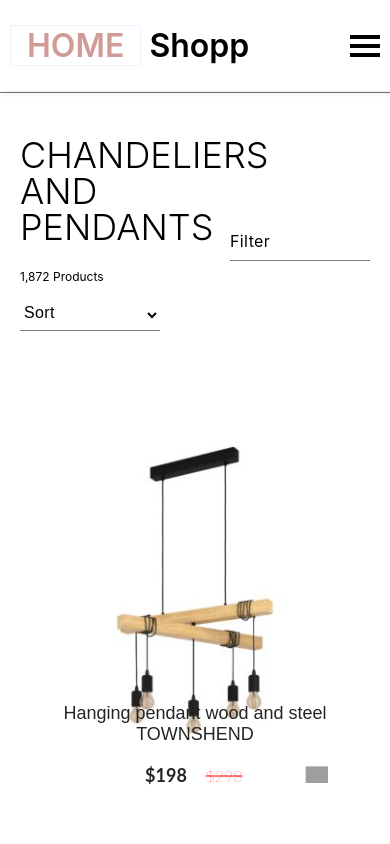
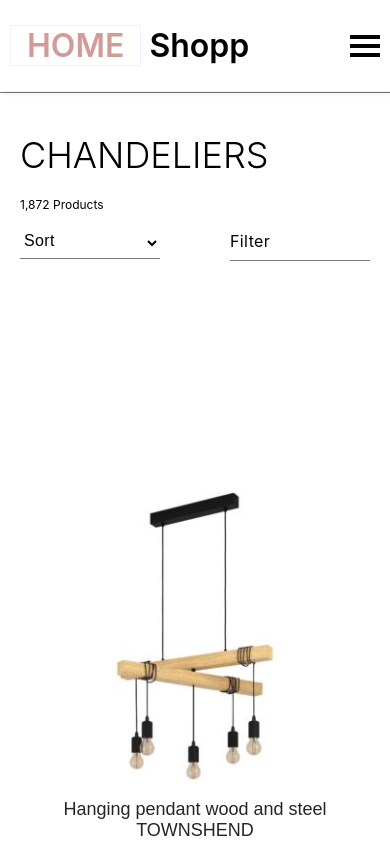
Before and after one commit to vikiradeva91/shop, a SvelteKit app: page / in a window 390 px wide. Shown: the top 844 px of the page. Built offline with nearby package versions, Linux system fonts and the light colour scheme; grey boxes are pictures that could not be loaded.

Commit message:
small changes
small changes

```diff
--- a/src/css/_products.css
+++ b/src/css/_products.css
@@ -21,10 +21,27 @@
   margin: 5px auto;
 }
 
+.el-wrapper .box-up {
+  width: 100%;
+  position: relative;
+  overflow: hidden;
+  text-align: center;
+}
+@media only screen and (min-width: 920px) {
+  .el-wrapper .box-up {
+    height: 320px;
+  }
+}
+
+@media only screen and (max-width: 921px) {
+  .el-wrapper .box-up {
+    height: 370px;
+  }
+}
 @media (max-width: 991px) {
   .el-wrapper {
     width: 325px;
-    padding: 0;
+    padding: 7px;
     margin: 15px auto;
   }
 }
@@ -51,7 +68,7 @@
 }
 
 .el-wrapper:hover .old-price {
-  left: 210px;
+  left: 55px;
   -webkit-transform: translateY(-50%);
   -ms-transform: translateY(-50%);
   -o-transform: translateY(-50%);
@@ -70,7 +87,7 @@
 }
 
 .el-wrapper:hover .add-to-cart {
-  left: 50%;
+  left: 55%;
 }
 
 .el-wrapper:hover .img {
@@ -99,14 +116,6 @@
   height: 60px;
   position: relative;
   overflow: hidden;
-}
-
-.el-wrapper .box-up {
-  width: 100%;
-  height: 320px;
-  position: relative;
-  overflow: hidden;
-  text-align: center;
 }
 
 .el-wrapper .img {
--- a/src/routes/+layout.svelte
+++ b/src/routes/+layout.svelte
@@ -43,7 +43,7 @@
           <div>
             <div><a href="/">Applications</a></div>
             <div><a href="/">Lanterns</a></div>
-            <div><a href="/">Chandeliers And Pendants</a></div>
+            <div><a href="/">Chandeliers</a></div>
             <div><a href="/">Table Lamps</a></div>
           </div>
         </a>
--- a/src/routes/+page.svelte
+++ b/src/routes/+page.svelte
@@ -4,7 +4,7 @@
   <div id="navbar">
     <div class="flex-navbar">
       <div class="description">
-        <h1>CHANDELIERS AND PENDANTS</h1>
+        <h1>CHANDELIERS</h1>
         <span>1,872 Products</span>
       </div>
       <div class="sort-settings">
@@ -59,7 +59,7 @@
                   <span class="txt">Add in cart</span>
                 </span>
                 <span class="heart"
-                  ><picture><img src="heart.svg" alt="" /></picture></span
+                  ><picture><img src="/svg/heart.svg" alt="" /></picture></span
                 >
               </a>
             </div>
@@ -95,7 +95,7 @@
                   <span class="txt">Add in cart</span>
                 </span>
                 <span class="heart"
-                  ><picture><img src="heart.svg" alt="" /></picture></span
+                  ><picture><img src="/svg/heart.svg" alt="" /></picture></span
                 >
               </a>
             </div>
@@ -131,7 +131,7 @@
                   <span class="txt">Add in cart</span>
                 </span>
                 <span class="heart"
-                  ><picture><img src="heart.svg" alt="" /></picture></span
+                  ><picture><img src="/svg/heart.svg" alt="" /></picture></span
                 >
               </a>
             </div>
@@ -167,7 +167,7 @@
                   <span class="txt">Add in cart</span>
                 </span>
                 <span class="heart"
-                  ><picture><img src="heart.svg" alt="" /></picture></span
+                  ><picture><img src="/svg/heart.svg" alt="" /></picture></span
                 >
               </a>
             </div>
@@ -203,7 +203,7 @@
                   <span class="txt">Add in cart</span>
                 </span>
                 <span class="heart"
-                  ><picture><img src="heart.svg" alt="" /></picture></span
+                  ><picture><img src="/svg/heart.svg" alt="" /></picture></span
                 >
               </a>
             </div>
@@ -239,7 +239,7 @@
                   <span class="txt">Add in cart</span>
                 </span>
                 <span class="heart"
-                  ><picture><img src="heart.svg" alt="" /></picture></span
+                  ><picture><img src="/svg/heart.svg" alt="" /></picture></span
                 >
               </a>
             </div>
@@ -274,7 +274,7 @@
                   <span class="txt">Add in cart</span>
                 </span>
                 <span class="heart"
-                  ><picture><img src="heart.svg" alt="" /></picture></span
+                  ><picture><img src="/svg/heart.svg" alt="" /></picture></span
                 >
               </a>
             </div>
@@ -309,7 +309,7 @@
                   <span class="txt">Add in cart</span>
                 </span>
                 <span class="heart"
-                  ><picture><img src="heart.svg" alt="" /></picture></span
+                  ><picture><img src="/svg/heart.svg" alt="" /></picture></span
                 >
               </a>
             </div>
@@ -346,7 +346,7 @@
                   <span class="txt">Add in cart</span>
                 </span>
                 <span class="heart"
-                  ><picture><img src="heart.svg" alt="" /></picture></span
+                  ><picture><img src="/svg/heart.svg" alt="" /></picture></span
                 >
               </a>
             </div>
@@ -381,7 +381,7 @@
                   <span class="txt">Add in cart</span>
                 </span>
                 <span class="heart"
-                  ><picture><img src="heart.svg" alt="" /></picture></span
+                  ><picture><img src="/svg/heart.svg" alt="" /></picture></span
                 >
               </a>
             </div>
```
